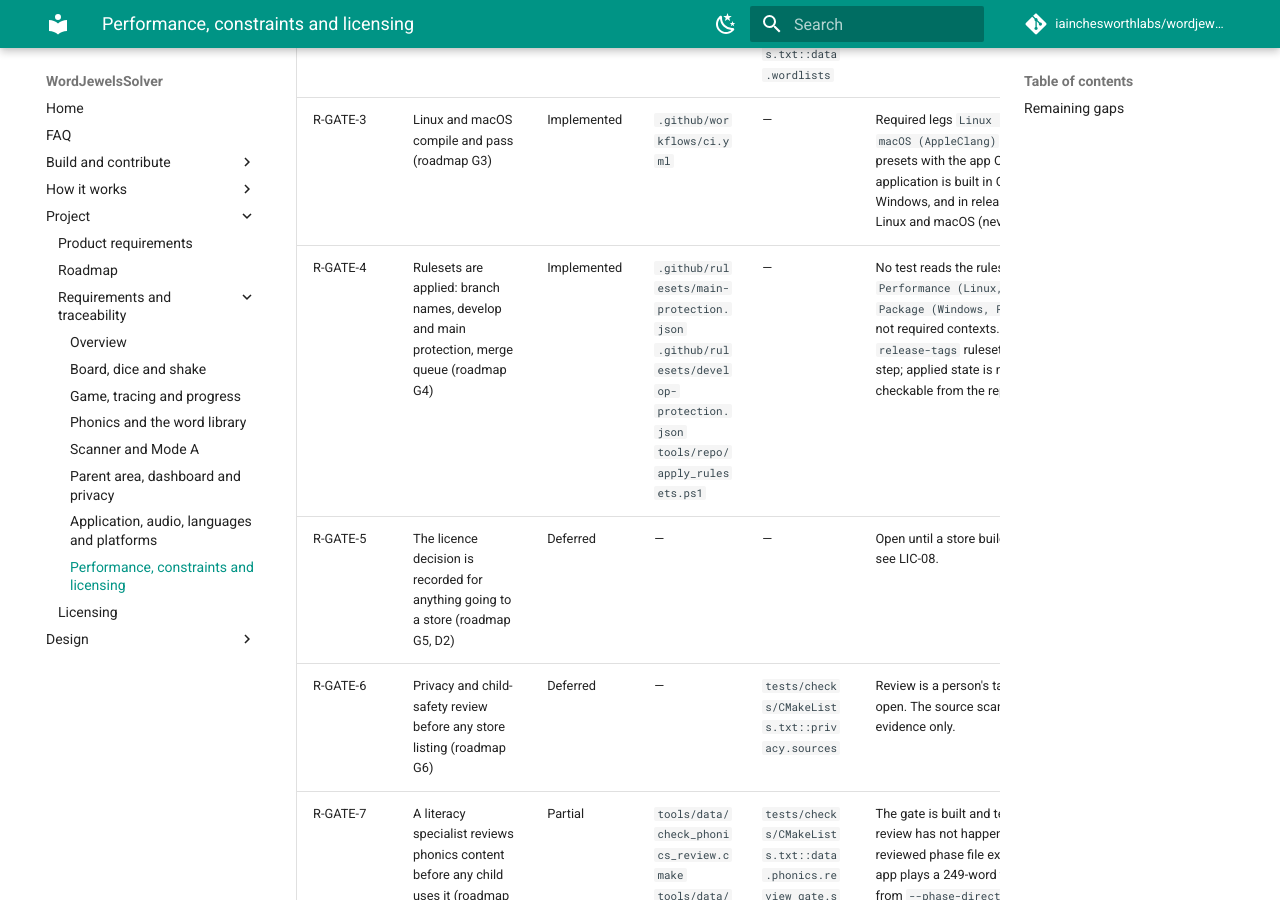
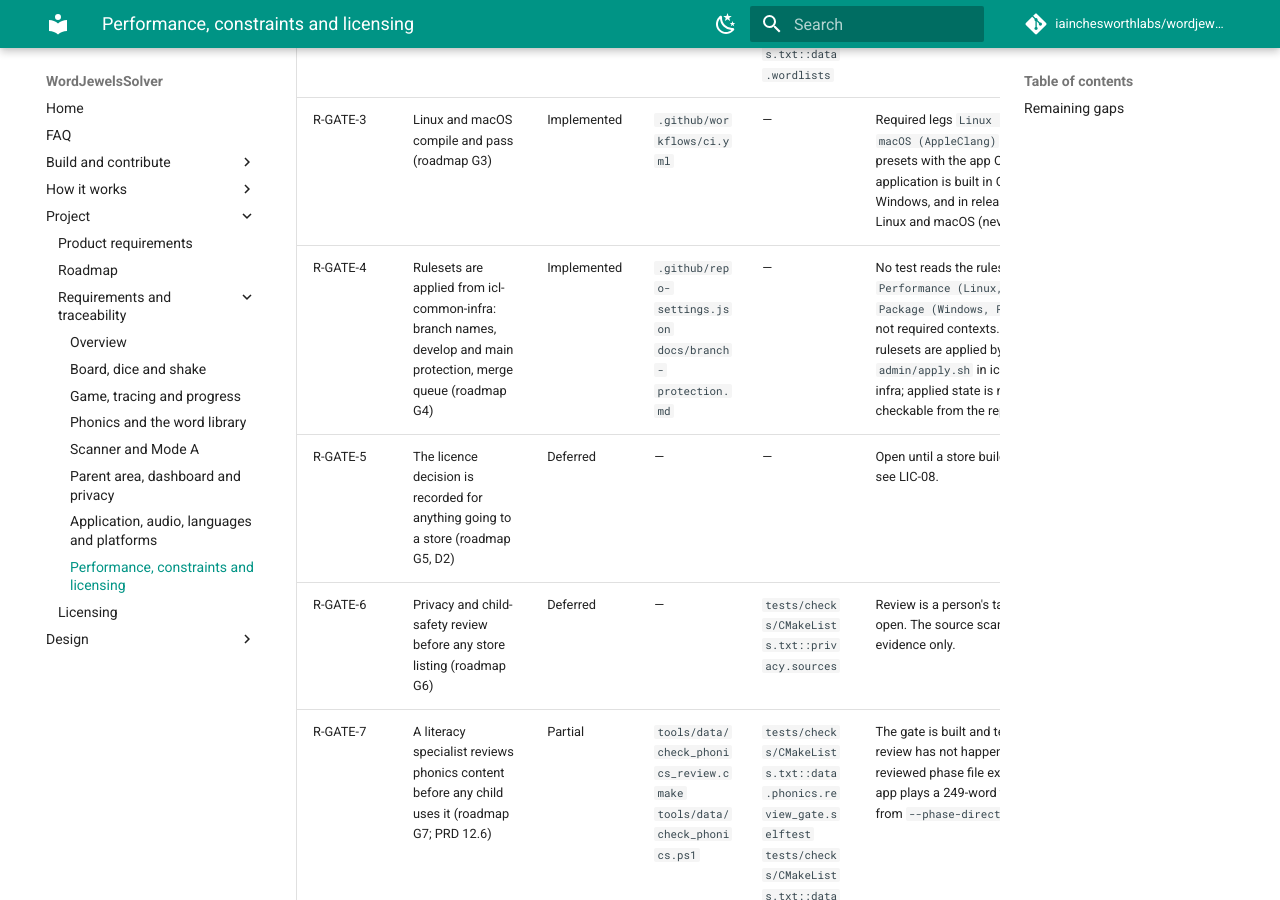
Before and after one commit to iainchesworthlabs/snapandspell, an MkDocs documentation site: the page built from docs/requirements/performance.md, in a window 1280 px wide and 900 px high, scrolled down 15706 px. Built offline with MkDocs 1.6.1 and Material for MkDocs 9.7.7, drawn with Linux system fonts in a browser that asks for light colours; comment, search, counter and statistics services are not loaded; some of the changed text lies outside the part shown.

Commit message:
Point the requirements matrix at the settings file and the branch-protection page
R-GATE-4 cited the ruleset files and the apply script that this change deletes, so
requirements.matrix failed on every leg. The row now cites .github/repo-settings.json and
docs/branch-protection.md, and the prose that named the old files says where the rulesets
come from now.

Signed-off-by: Iain Chesworth <iain.chesworth@gmail.com>

```diff
--- a/docs/requirements/performance.md
+++ b/docs/requirements/performance.md
@@ -67,7 +67,7 @@ How to read this table, the status words and the reference format are on
 | R-GATE-1 | History is clean: one author identity, no vendored binaries or unrecorded word list (roadmap G1) | Doc only | — | — | Done once; evidence is `git shortlog`. Also the history row of licensing.md (History). |
 | R-GATE-2 | A word list we may ship: ENABLE, recorded, with the standard board using the full list and no block list (roadmap G2; PRD 12.7) | Decided | `data/dictionaries/en.txt`<br>`data/lexicon` | `libs/core/tests/unit/game_rules_test.cpp::a word a child must never meet is counted by the standard board and not by the phonics`<br>`tests/checks/CMakeLists.txt::data.wordlists` | Author decision 2026-10-21: full ENABLE, no block list, accepted risk, pinned by the unit case. Teacher review of the lexicon lists is still pending. |
 | R-GATE-3 | Linux and macOS compile and pass (roadmap G3) | Implemented | `.github/workflows/ci.yml` | — | Required legs `Linux (GCC)` and `macOS (AppleClang)` run Debug presets with the app OFF. The Qt application is built in CI on Windows, and in release.yml on Linux and macOS (never run). |
-| R-GATE-4 | Rulesets are applied: branch names, develop and main protection, merge queue (roadmap G4) | Implemented | `.github/rulesets/main-protection.json`<br>`.github/rulesets/develop-protection.json`<br>`tools/repo/apply_rulesets.ps1` | — | No test reads the rulesets. `Performance (Linux, GCC)` and `Package (Windows, Release)` are not required contexts. The `release-tags` ruleset is an author step; applied state is not checkable from the repo. |
+| R-GATE-4 | Rulesets are applied from icl-common-infra: branch names, develop and main protection, merge queue (roadmap G4) | Implemented | `.github/repo-settings.json`<br>`docs/branch-protection.md` | — | No test reads the rulesets. `Performance (Linux, GCC)` and `Package (Windows, Release)` are not required contexts. The shared rulesets are applied by `admin/apply.sh` in icl-common-infra; applied state is not checkable from the repo. |
 | R-GATE-5 | The licence decision is recorded for anything going to a store (roadmap G5, D2) | Deferred | — | — | Open until a store build is planned; see LIC-08. |
 | R-GATE-6 | Privacy and child-safety review before any store listing (roadmap G6) | Deferred | — | `tests/checks/CMakeLists.txt::privacy.sources` | Review is a person's task and open. The source scan is partial evidence only. |
 | R-GATE-7 | A literacy specialist reviews phonics content before any child uses it (roadmap G7; PRD 12.6) | Partial | `tools/data/check_phonics_review.cmake`<br>`tools/data/check_phonics.ps1` | `tests/checks/CMakeLists.txt::data.phonics.review_gate.selftest`<br>`tests/checks/CMakeLists.txt::data.phonics` | The gate is built and tested; the review has not happened and no reviewed phase file exists. The app plays a 249-word test phase from `--phase-directory`. |
@@ -76,7 +76,7 @@ How to read this table, the status words and the reference format are on
 
 ## Remaining gaps
 
-- No required check holds a work budget (PRF-22, PRF-34): all `perf.*` cases skip in the three Debug legs and `Performance (Linux, GCC)` is not in `.github/rulesets/*.json`. Add that job to the required contexts, or set WJS_REQUIRE_PERF_BUDGETS=1 on a Release leg so `profiling.perf_budgets_ran` fails; lives in ci.yml and the rulesets. P0.
+- No required check holds a work budget (PRF-22, PRF-34): all `perf.*` cases skip in the three Debug legs and `Performance (Linux, GCC)` is not a required check. Add that job to the required contexts, or set WJS_REQUIRE_PERF_BUDGETS=1 on a Release leg so `profiling.perf_budgets_ran` fails; lives in ci.yml and the shared rulesets. P0.
 - The window frame check fails on the author's 59.95 Hz screen and never runs in CI (PRF-01/02): try the Basic Quick Controls style in `apps/app/src/main.cpp`, then re-run `apps/app/tests/unit/frame_timing_test.cpp` with WJS_PERF_FRAME_TIMING=1. performance.md and profiling.md now say the cause is open. P1.
 - Dictionary load is synchronous before QML (PRF-07): either move it off the GUI thread or reword the 1 s row; a system case in `tests/system/check_app.cmake` that home is drawn before the load ends would close it. P1.
 - Nothing pins `performance.md`'s budget numbers to `budgets.hpp` (PRF-23); they were corrected by hand on 2026-10-22. A small check that every digest and count quoted in the page appears in `libs/core/bench/budgets.hpp` would close it. P2.
```
Also changed, not shown: docs/ci.md (+2 -2 lines), docs/requirements/phonics.md (+1 -1 lines).
